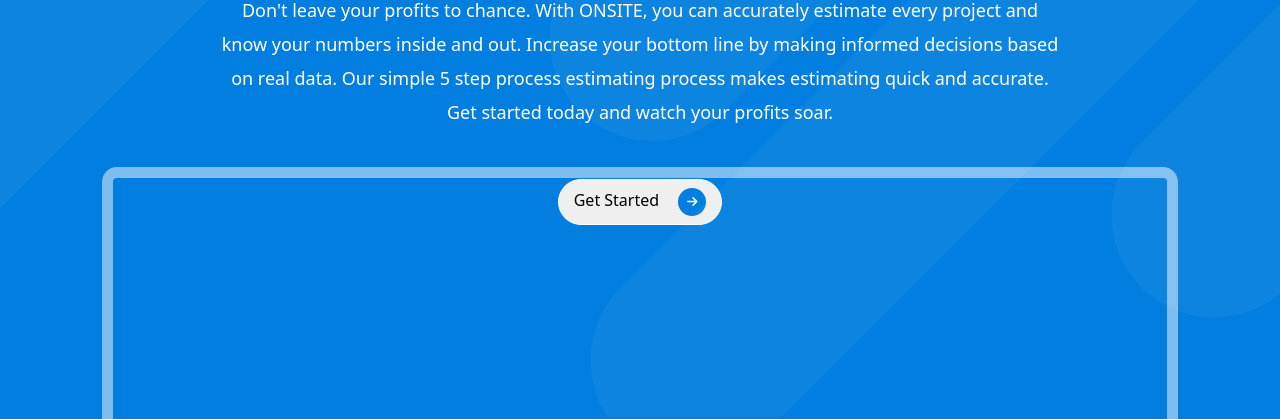
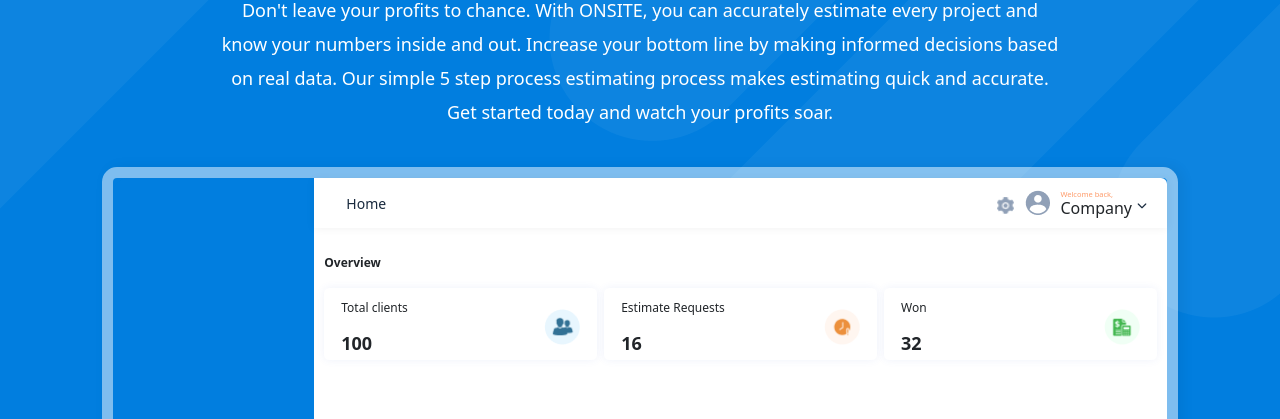
Before and after one commit to sapariyadhara/Estimatwebsite, a plain HTML site: page index.html in a window 1280 px wide. Shown: the part 533-952 px from the top of the page. Drawn offline with nearby package versions, Linux system fonts and the light colour scheme.

Commit message:
hero section

```diff
--- a/assets/css/style.css
+++ b/assets/css/style.css
@@ -130,10 +130,12 @@ header {
     font-size: 16px;
     border: 1px solid #fff;
 }
-.estimate-data span{
+
+.estimate-data span {
     font-size: 16px;
     font-weight: 400;
 }
+
 .estimate-data button a {
     display: inline-block;
     width: 28px;
@@ -142,23 +144,140 @@ header {
     border-radius: 50%;
     margin-left: 15px;
 }
+
 .estimate-data button a i {
     /* width: 7px;
     height: 7.5px; */
     font-size: 12px;
     color: #fff;
-   padding: 5px;
+    padding: 5px;
 
 }
 
 /***************** dashboad-sec ******************/
-.dashbord{
+.dashbord {
+    display: flex;
     position: absolute;
     top: 700px;
     left: 50%;
     transform: translate(-50%);
     width: 1076px;
     height: 797px;
+    border: 11px solid #FFFFFF7D;
     border-radius: 15px;
-    border: 11px solid #FFFFFF7D;
+    box-shadow: 4.483333110809326px 0px 13.44999885559082px 0px rgba(0, 0, 0, 0.06);
 }
+
+.dashbord .dBox1 {
+    width: 203px;
+    border-radius: 15px 0 0 15px;
+    background-color: #017edf;
+}
+
+.dashbord .dBox2 {
+    width: 860px;
+    background-color: #fff;
+    /* padding: 12px;   */
+    border-radius: 0 6px 15px 0;
+}
+
+.dashbord .dBox2 ul li {
+    text-decoration: none;
+    display: inline-block;
+}
+
+.dashbord .dBox2 .home-nav {
+    box-shadow: 0px 1.4944443702697754px 8.966666221618652px 0px rgba(0, 0, 0, 0.06);
+}
+
+.dashbord .dBox2 ul {
+    display: flex;
+    justify-content: space-between;
+    height: 50px;
+    align-items: center;
+    border: 0px, 0px, 0.75px, 0px;
+
+}
+
+.dashbord .dBox2 ul li a {
+    font-size: 14px;
+    font-weight: 500;
+    color: #192A3E;
+    text-decoration: none;
+
+}
+
+.dashbord .dBox2 ul li a i {
+    color: #90A0B7;
+}
+
+.dashbord .dBox2 .s-icon {
+    width: 17.5px;
+    height: 17.5px;
+    margin-right: 10px;
+}
+
+.dashbord .dBox2 .user-icon {
+    display: inline-block;
+    padding: 8px 8px 2px 8px;
+
+    background-color: #90A0B7;
+    color: #fff;
+    border-radius: 50%;
+}
+
+.dashbord .dBox2 ul li span {
+    position: absolute;
+    font-size: 7.5px;
+    font-weight: 500;
+    color: #FE9B6A;
+    top: -7px;
+    left: 0;
+}
+
+.dashbord .dBox2 .wlc {
+    position: relative;
+    margin-top: 10px;
+    margin-left: 8px;
+}
+
+.dashbord .dBox2 .d-arrow {
+    color: #192A3E;
+    font-size: 10px;
+    margin-left: 5px;
+    margin-right: 20px;
+}
+
+.dashbord .dBox2 .graph {
+    padding: 10px;
+    font-size: 12px;
+    font-weight: 600;
+    line-height: 18px;
+}
+.dashbord .dBox2 .Overview{
+    display: flex;
+    justify-content: space-between;
+}
+.dashbord .dBox2 .Overview .ov{
+    display: flex;
+    justify-content: space-between;
+    width: 272.98px;
+    height: 71.73px;
+    padding: 11px 17px;
+    border-radius: 5.23px;
+    background-color: #FFFFFF;
+    box-shadow: 0px 0px 8.966666221618652px 0px rgba(52, 84, 207, 0.08);
+}
+.dashbord .dBox2 .Overview .ov p{
+    font-size: 12px;
+    font-weight: 400;
+}
+.dashbord .dBox2 .Overview .ov h2{
+    font-size: 18px;
+    font-weight: 700;
+}
+.dashbord .dBox2 .Overview .ov img{
+    width: 36px;
+    height: 36px;
+    margin: 10px 0
+}
--- a/index.html
+++ b/index.html
@@ -71,14 +71,70 @@
                 </div>
             </div>
             <div class="dashbord">
-                <div>
+                <div class="dBox1">
 
                 </div>
+                <div class="dBox2">
+                    <div class="home-nav">
+                        <ul>
+                            <li>
+                                <a href="#">Home</a>
+                            </li>
+                            <li>
+                                <ul>
+                                    <li>
+                                        <a href="#"><img class="s-icon" src="./assets/images/Vector (2).png" alt=""></a>
+                                    </li>
+                                    <li>
+                                        <a href="#"><img src="./assets/images/user.png" alt=""></a>
+                                    </li>
+                                    <li class="wlc">
+                                        <span>Welcome back,</span>
+                                        Company
+                                    </li>
+                                    <li>
+                                        <a href="#"><i class="fa-solid fa-chevron-down d-arrow"></i></a>
+                                    </li>
+                                </ul>
+                            </li>
+                        </ul>
+                    </div>
+                    <div class="graph">
+                        <p>Overview</p>
+                        <div class="Overview">
+                            <div class="ov">
+                                <div>
+                                    <p>Total clients</p>
+                                    <h2>100</h2>
+                                </div>
+                                <div>
+                                    <img src="./assets/images/Group1.png" alt="">
+                                </div>
+                            </div>
+                            <div class="ov">
+                                <div>
+                                    <p>Estimate Requests</p>
+                                    <h2>16</h2>
+                                </div>
+                                <div>
+                                    <img src="./assets/images/Group2.png" alt="">
+                                </div>
+                            </div>
+                            <div class="ov">
+                                <div>
+                                    <p>Won</p>
+                                    <h2>32</h2>
+                                </div>
+                                <div>
+                                    <div>
+                                        <img src="./assets/images/Group3.png" alt="">
+                                    </div>
+                                </div>
+                            </div>
+                        </div>
+                    </div>
+                </div>
             </div>
-        </section>
-
-        <section id="dashboad-sec">
-
         </section>
 
     </main>
```
Also changed, not shown: assets/images/Group1.png (added), assets/images/Group2.png (added), assets/images/Group3.png (added), assets/images/Vector (2).png (added), assets/images/user.png (added).
